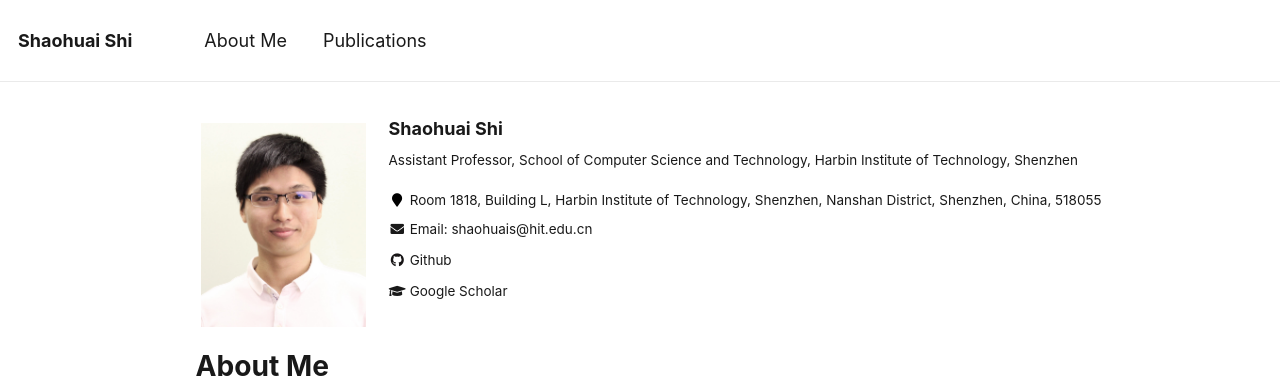
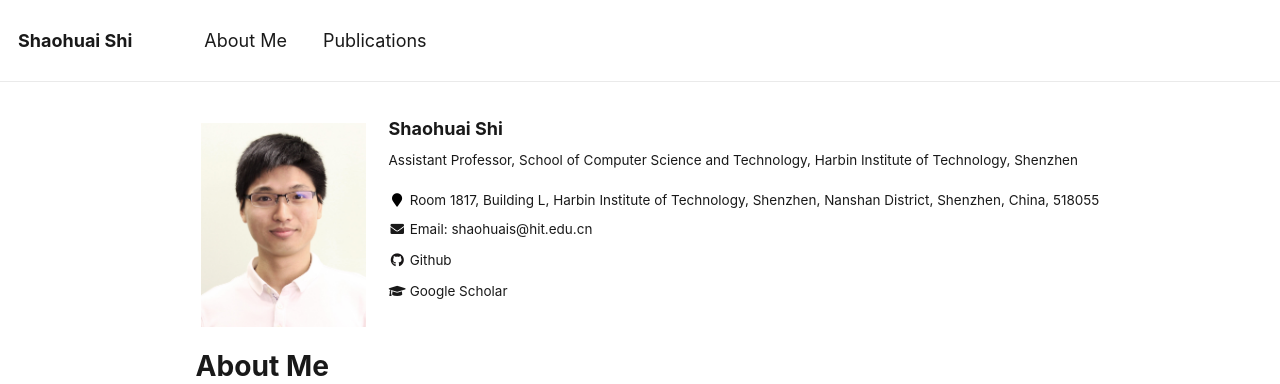
Before and after one commit to shaohuais/shaohuais.github.io, a Jekyll site: the page built from _pages/about.md, in a window 1280 px wide and 900 px high. Shown: the top 384 px of the window. Built offline with Jekyll 4.4.1, drawn with Linux system fonts in a browser that asks for light colours.

Commit message:
revise location

```diff
--- a/_config.yml
+++ b/_config.yml
@@ -83,7 +83,7 @@ author:
   name             : "Shaohuai Shi"
   avatar           : "profile.png"
   bio              : "Assistant Professor, School of Computer Science and Technology, Harbin Institute of Technology, Shenzhen"
-  location         : "Room 1818, Building L, Harbin Institute of Technology, Shenzhen, Nanshan District, Shenzhen, China, 518055"
+  location         : "Room 1817, Building L, Harbin Institute of Technology, Shenzhen, Nanshan District, Shenzhen, China, 518055"
   employer         :
   pubmed           :
   googlescholar    : "https://scholar.google.com.hk/citations?user=Wr4B6fQAAAAJ&hl=en"
```
